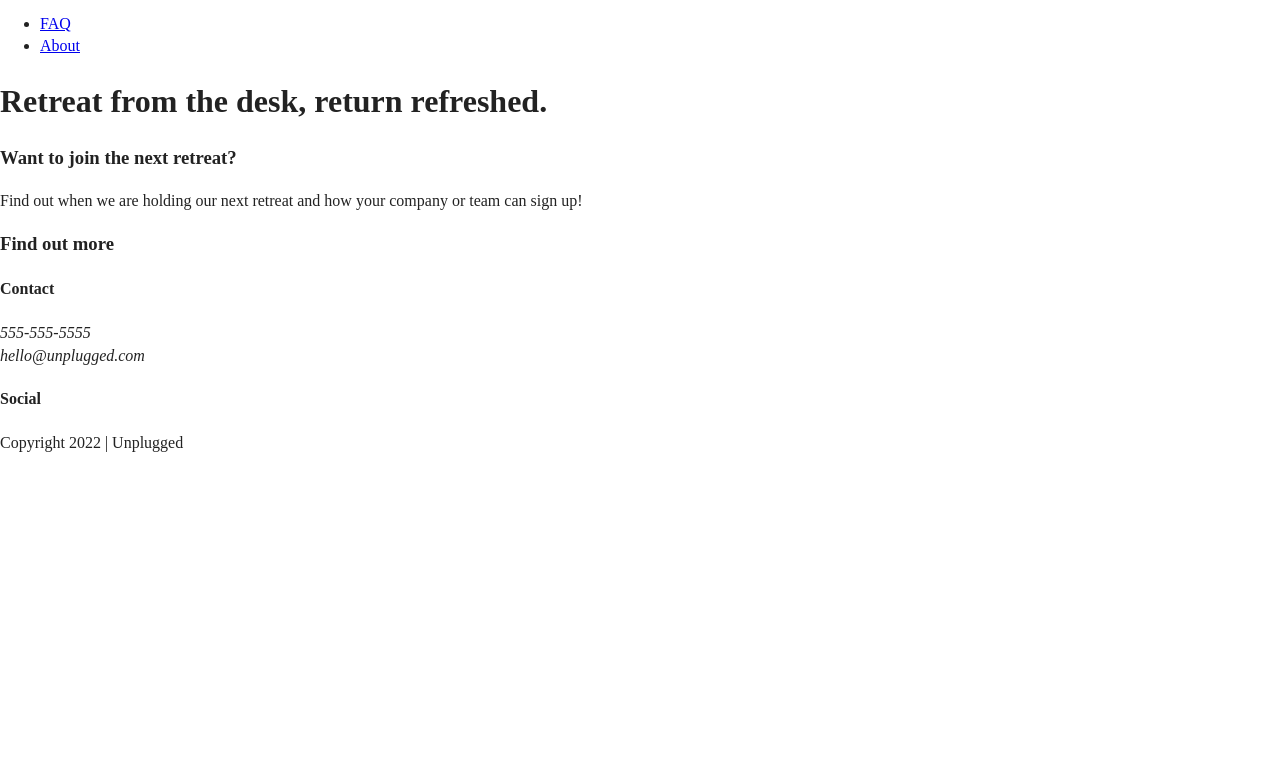
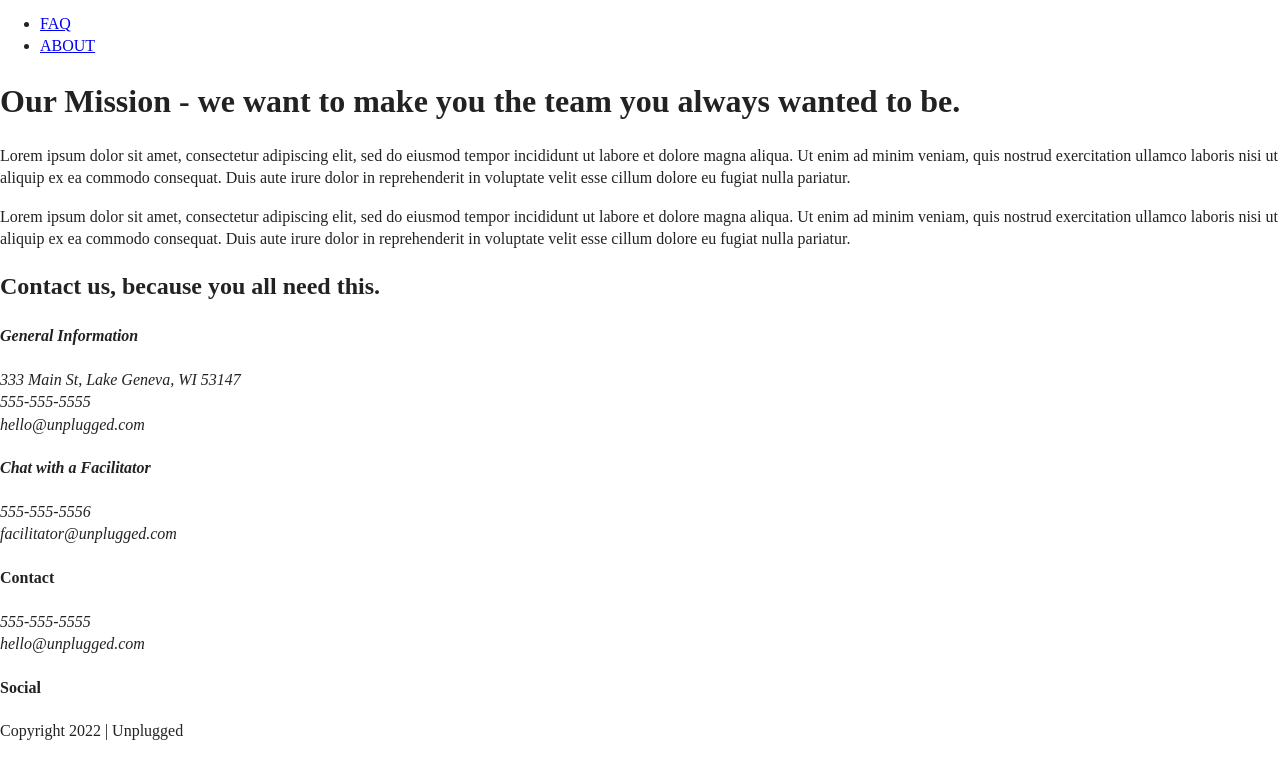
Before and after one commit to rstavchansky/coding-responsive-websites, a website: page responsive-from-boilerplate/about/index.html in a window 1280 px wide. Shown: the part 27-800 px from the top of the page. Drawn offline with Linux system fonts and the light colour scheme.

Commit message:
adjust about page

```diff
--- a/responsive-from-boilerplate/about/index.html
+++ b/responsive-from-boilerplate/about/index.html
@@ -33,7 +33,7 @@
       <nav>
            <ul>
                <li><a href="faq/index.html" target="_blank">FAQ</a></li>
-               <li><a href="about/index.html" target="_blank">About</a></li>
+               <li><a href="index.html">ABOUT</a></li>
            </ul>
       </nav>
   </div>
@@ -41,23 +41,44 @@
 
   <main>
 
-    <section class="hero-area">
-      <div class="content-wrapper">
-        <h1>Retreat from the desk, return refreshed.</h1>
-      </div>
+    <section class="mission">
+        <div class="content-wrapper">
+            <div class="mission-content">
+              <h1>Our Mission - we want to make you the team you always wanted to be.</h1>
+              <p>Lorem ipsum dolor sit amet, consectetur adipiscing elit, sed do eiusmod tempor incididunt ut labore et dolore magna aliqua. Ut enim ad minim veniam, quis nostrud exercitation ullamco laboris nisi ut aliquip ex ea commodo consequat. Duis aute irure dolor in reprehenderit in voluptate velit esse cillum dolore eu fugiat nulla pariatur.</p>
+              <p>Lorem ipsum dolor sit amet, consectetur adipiscing elit, sed do eiusmod tempor incididunt ut labore et dolore magna aliqua. Ut enim ad minim veniam, quis nostrud exercitation ullamco laboris nisi ut aliquip ex ea commodo consequat. Duis aute irure dolor in reprehenderit in voluptate velit esse cillum dolore eu fugiat nulla pariatur.</p>
+            </div>
+        </div> <!-- mission content wrapper ends -->
     </section>
 
-    <aside>
+    <section class="map">
+        <figure></figure>
+    </section>
+
+    <section class="contact-section">
       <div class="content-wrapper">
-        <div class="form-description">
-          <h3>Want to join the next retreat?</h3>
-          <p>Find out when we are holding our next retreat and how your company or team can sign up!</p>
-        </div>
-        <div class="form">
-          <h3>Find out more</h3>
-        </div>
+        <h2>Contact us, because you all need this.</h2>
+        <address class="contact-content">
+          <div>
+            <h4>General Information</h4>
+            <p>
+              333 Main St, Lake Geneva, WI 53147<br>
+              555-555-5555<br>
+              hello@unplugged.com
+            </p>
+          </div>
+          <div>
+            <h4>Chat with a Facilitator</h4>
+            <p>
+              555-555-5556<br>
+              facilitator@unplugged.com
+            </p>
+          </div>
+        </address>
+        <!-- contact-content div ends -->
       </div>
-    </aside>
+      <!-- contact content wrapper ends -->
+    </section>
 
   </main>
 
```
